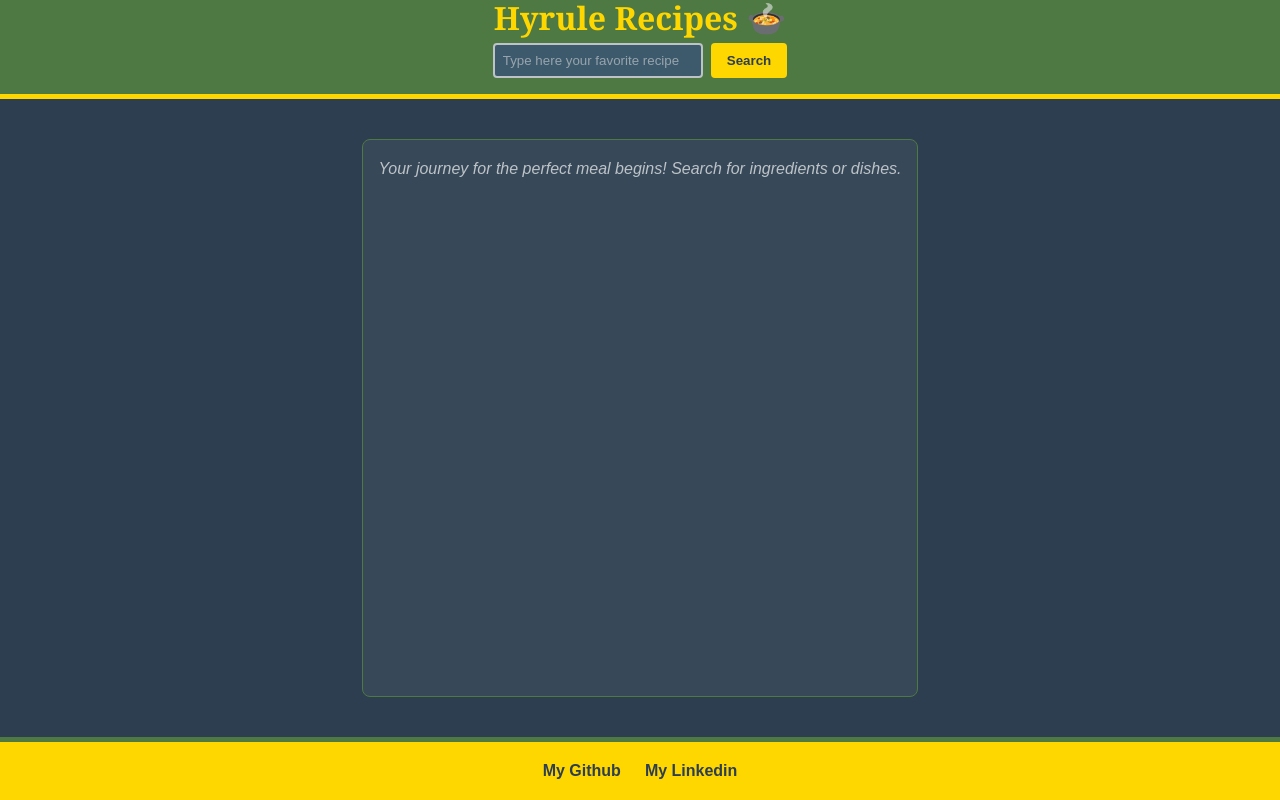
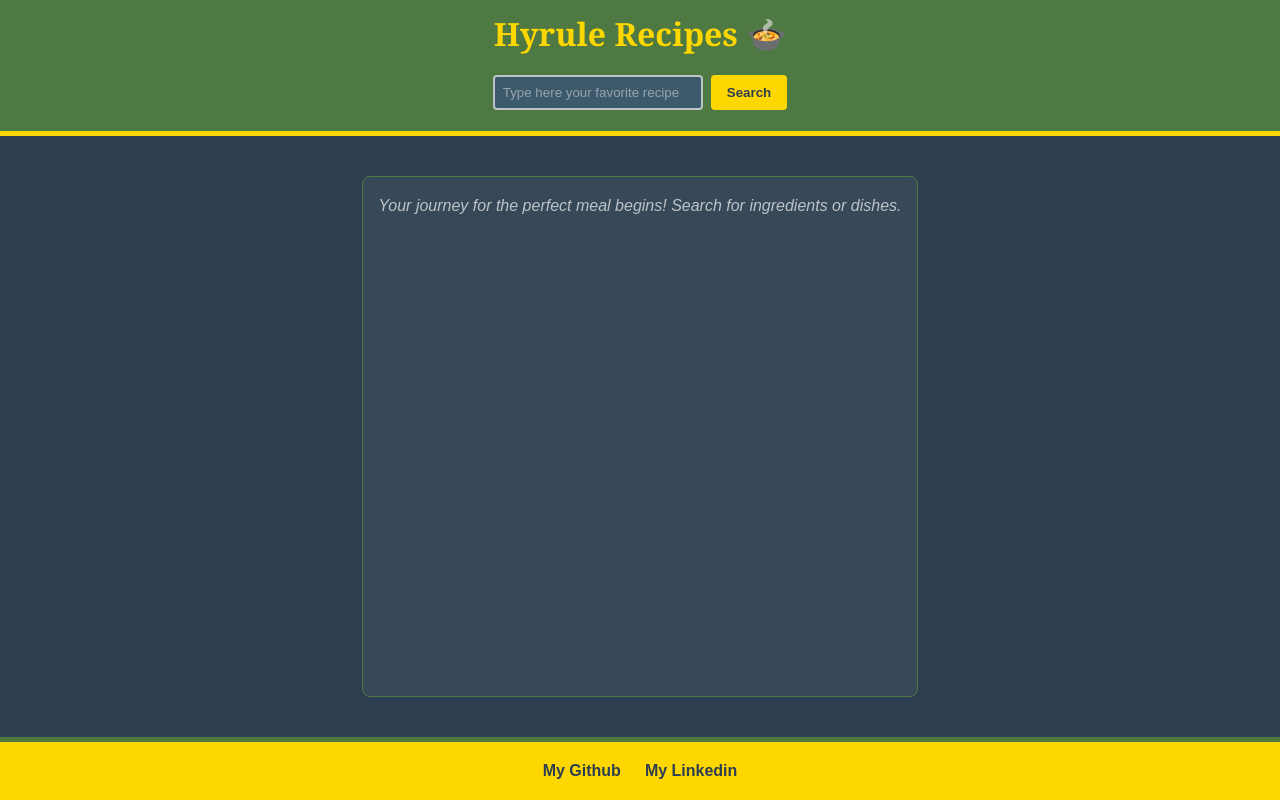
Before and after one commit to IngridAkeida/hyrule-recipes, a plain HTML site: page index.html in a window 1280 px wide. Drawn offline with Linux system fonts and the light colour scheme.

Commit message:
finsh project

```diff
--- a/style.css
+++ b/style.css
@@ -47,16 +47,15 @@ header {
   display: flex;
   margin: auto;
   flex-direction: column;
-  /* gap: var(--spacing-md); */
   align-items: center;
-
 }
 
-.header-container h1 {
+header h1 {
   font-family: var(--font-family-serif);
   color: var(--color-triforce-gold);
   margin-bottom: var(--spacing-sm);
   font-size: 2em;
+  margin-top: auto;
 }
 
 div > .input-search {
@@ -124,6 +123,10 @@ section {
   text-align: center;
   color: var(--color-master-sword-steel);
   font-style: italic;
+}
+
+#message{
+
 }
 
 .recipe-card {
@@ -241,10 +244,17 @@ footer a:hover {
         flex-direction: row;
         justify-content: space-between;
         align-items: center;
+        padding: var(--spacing-md);
+        height: 10rem;
     }
 
-    .header-container h1 {
+    header h1 {
         margin-bottom: 0;
+        margin-top: 1rem;
+    }
+
+    .header-container{
+      gap: var(--spacing-md);
     }
 
     .header-container > div {
```
Also changed, not shown: index.html (+3 -3 lines), script.js (line endings or trailing spaces).
